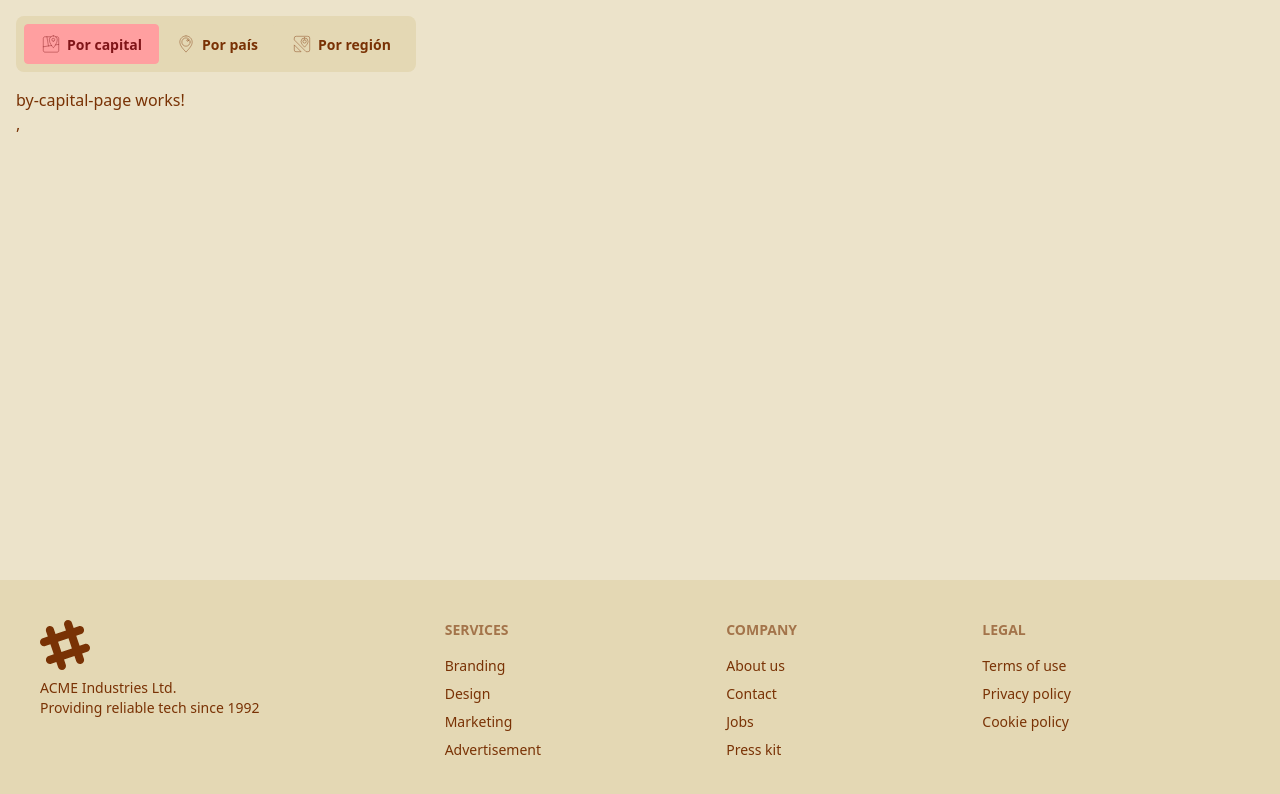
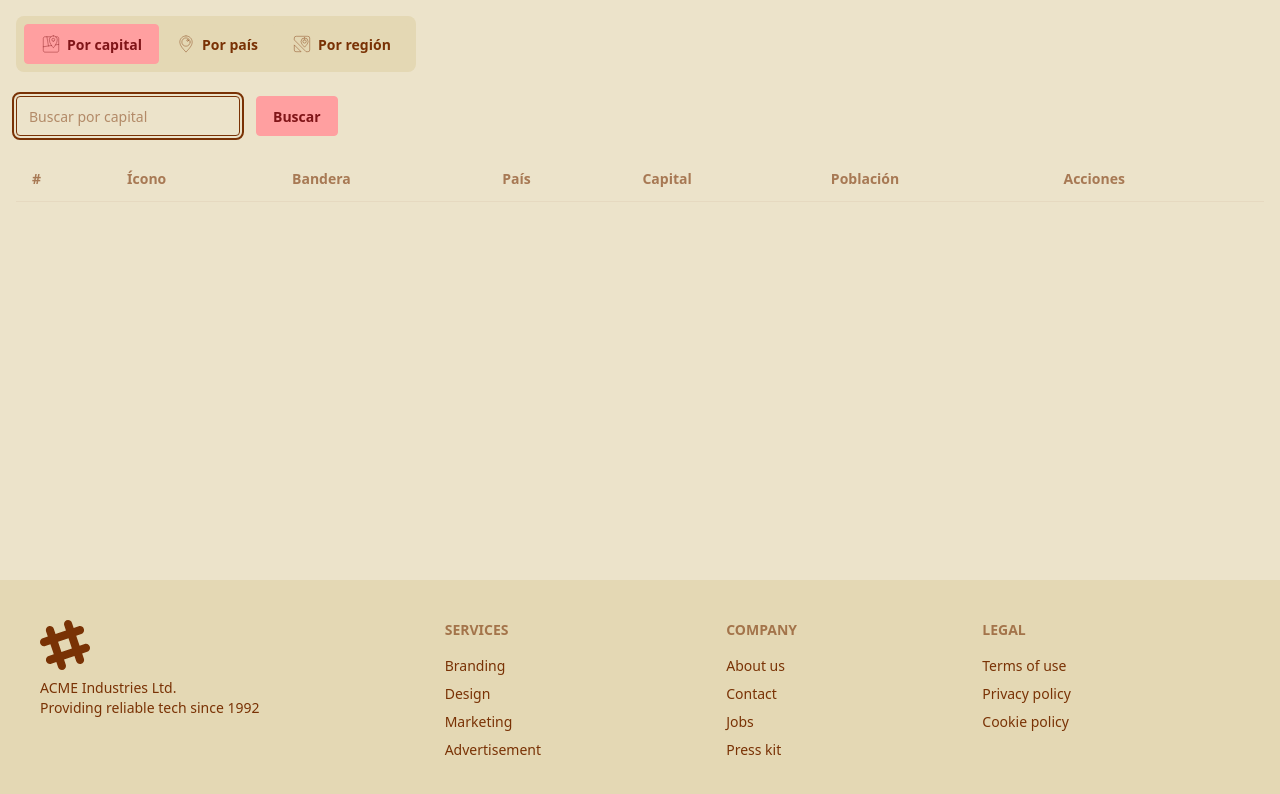
Before and after one commit to ciroribba/angular_level_3, an Angular app: page /country/by-capital in a window 1280 px wide. Shown: the top 794 px of the page. Built offline with nearby package versions, Linux system fonts and the light colour scheme.

Commit message:
first step inputs & tables

```diff
--- a/src/app/country/pages/by-capital-page/by-capital-page.component.html
+++ b/src/app/country/pages/by-capital-page/by-capital-page.component.html
@@ -1 +1,35 @@
-<p>by-capital-page works!</p>,
+<section class="flex flex-row gap-2 mt-2">
+    <input
+        type="text"
+        class="input
+        input-bordered mr-2 w-56"
+        placeholder="Buscar por capital"
+        autofocus
+        #txtSearch
+        (keyup.enter)="onSearchByCapital(txtSearch.value)"
+    >
+    <button class="btn btn-primary" (click)="onSearchByCapital(txtSearch.value)">
+        Buscar
+    </button>
+</section>
+
+<section class="mt-5">
+    <table class="table table-md mt-2 w-full">
+        <thead>
+            <tr>
+                <th>#</th>
+                <th>Ícono</th>
+                <th>Bandera</th>
+                <th>País</th>
+                <th>Capital</th>
+                <th>Población</th>
+                <th>Acciones</th>
+            </tr>
+        </thead>
+        <tbody>
+            <tr>
+
+            </tr>
+        </tbody>
+    </table>
+</section>
--- a/src/app/country/pages/by-capital-page/by-capital-page.component.ts
+++ b/src/app/country/pages/by-capital-page/by-capital-page.component.ts
@@ -5,4 +5,9 @@
   imports: [],
   templateUrl: './by-capital-page.component.html',
 })
-export class ByCapitalPageComponent { }
+export class ByCapitalPageComponent {
+
+  onSearchByCapital(term: string): void {
+     console.log({term});
+  }
+ }
```
